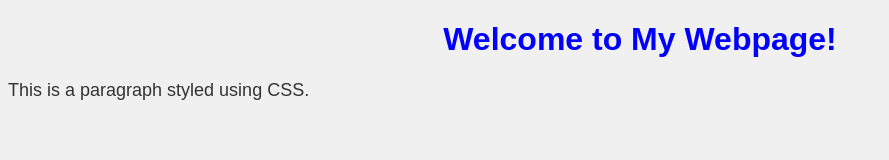
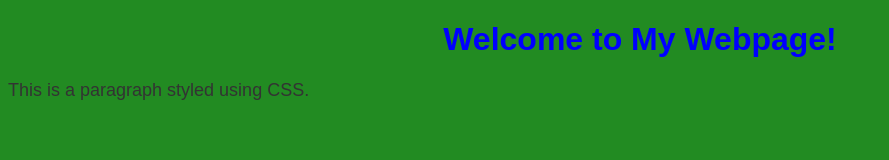
Before and after one commit to AbuArifNAim/emni, a plain HTML site: page index.html in a window 1280 px wide. Shown: the whole page, without its empty margins (0-889 px from the left). Drawn offline with Linux system fonts and the light colour scheme.

Commit message:
Update styles.css

```diff
--- a/styles.css
+++ b/styles.css
@@ -1,6 +1,6 @@
 body {
     font-family: Arial, sans-serif;
-    background-color: #f0f0f0;
+    background-color:#228B22;
     color: #333;
 }
 
```
